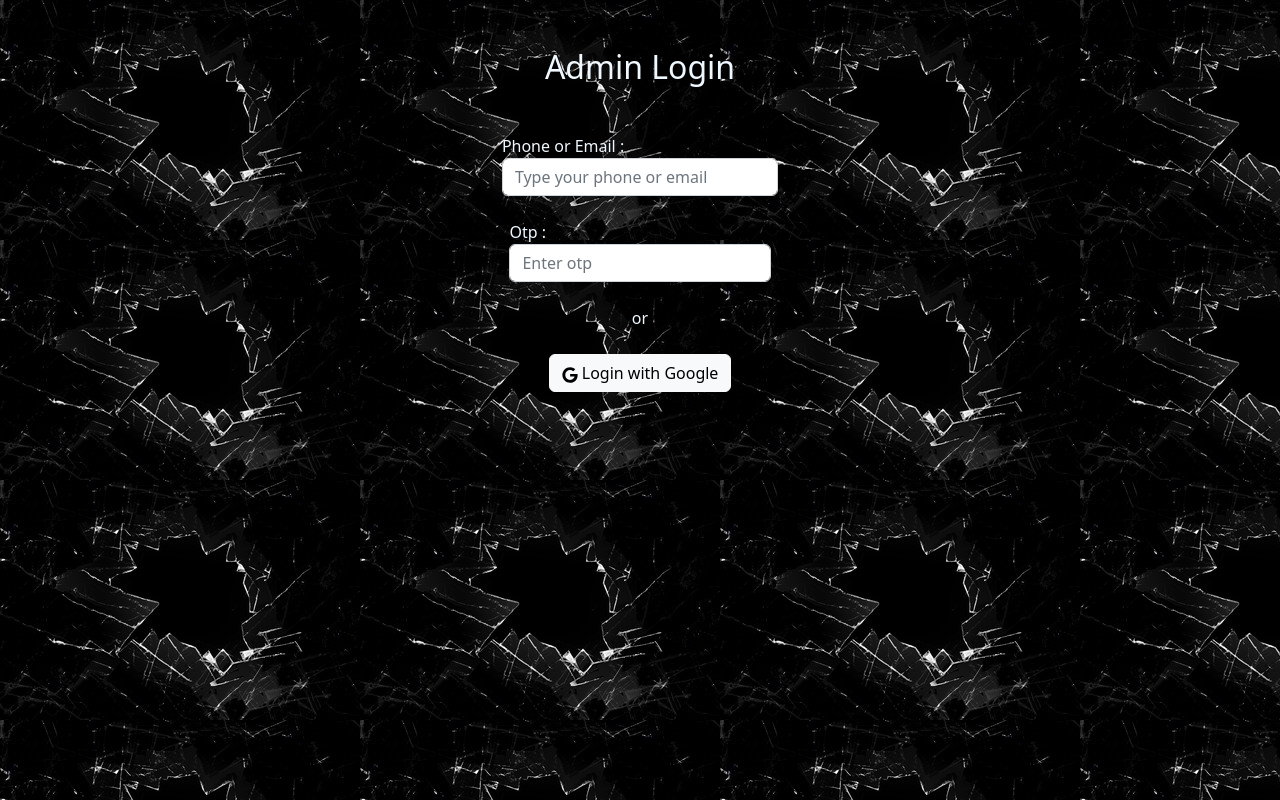
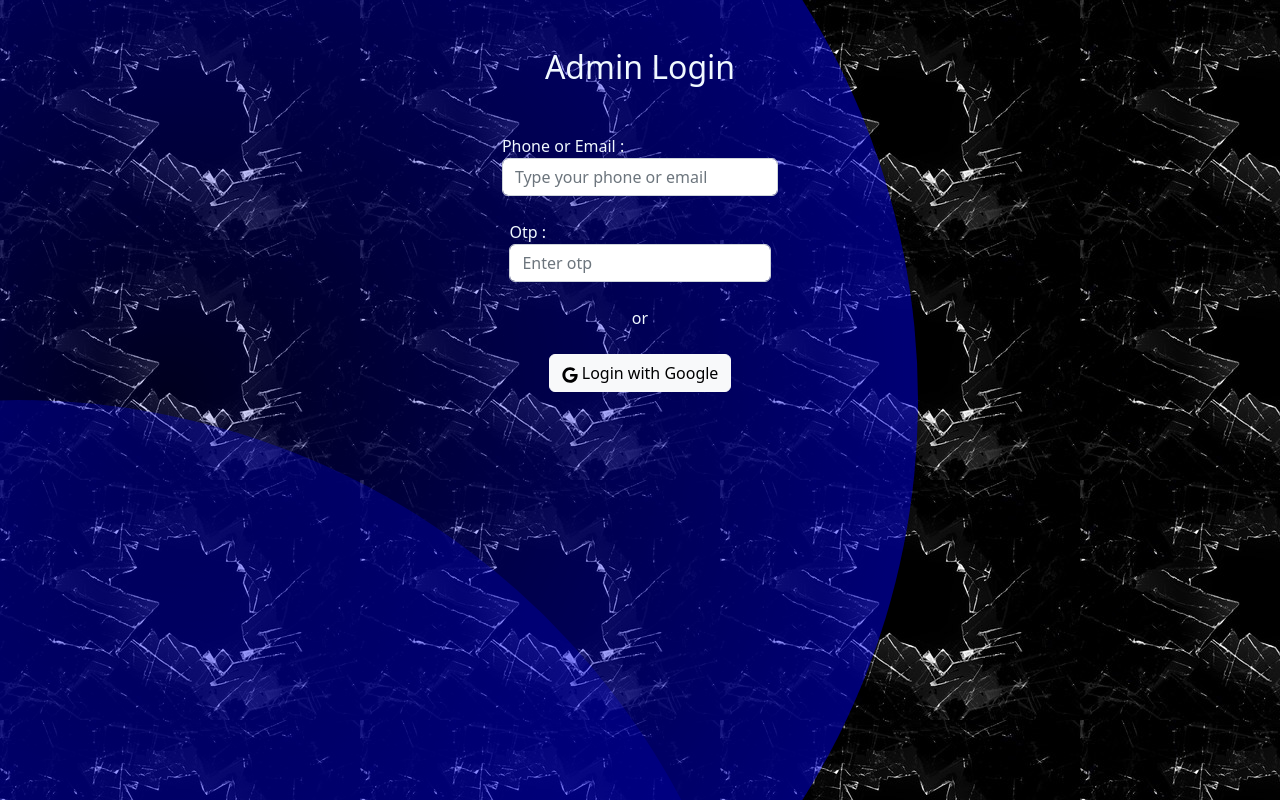
Before and after one commit to mohdkamleen/backstopindia-frontend, a React (Create React App) app: page /admin in a window 1280 px wide. Built offline with nearby package versions, Linux system fonts and the light colour scheme.

Commit message:
change admin design

```diff
--- a/src/admin/login.jsx
+++ b/src/admin/login.jsx
@@ -25,6 +25,8 @@ const Login = () => {
       <center>or</center> <br />
       <button className='btn btn-light d-block m-auto'><FaGoogle /> Login with Google</button>
 
+
+      <div className='admin-login-circle'></div>
     </>
   )
 }
--- a/src/css/index.css
+++ b/src/css/index.css
@@ -116,6 +116,30 @@ table {
   color: rgb(212, 212, 212);
 }
 
+.admin-login-circle {
+  height: 1500px;
+  width: 1500px;
+  background: radial-gradient(rgba(0, 0, 255, 0.176), rgba(0, 0, 255, 0.639));
+  position: fixed;
+  top: 50%;
+  right: 40%;
+  border-radius: 50%;
+  z-index: -1;
+  opacity: 0.6;
+}
+
+.admin-login-circle::after {
+  content: "";
+  height: 1500px;
+  width: 1500px;
+  background: radial-gradient(rgba(0, 0, 255, 0.199), blue);
+  position: absolute;
+  top: -50%;
+  right: -10%;
+  border-radius: 50%;
+  z-index: -1;
+}
+
 .copyright {
   background: rgb(106, 106, 106);
   padding-bottom: 20px;
--- a/src/css/index.scss
+++ b/src/css/index.scss
@@ -141,6 +141,31 @@ table{
     }
 }
 
+.admin-login-circle{
+    height: 1500px;
+    width: 1500px;
+    background: radial-gradient(rgba(0, 0, 255, 0.176),rgba(0, 0, 255, 0.639));
+    position: fixed;
+    top: 50%;
+    right: 40%;
+    border-radius: 50%;
+    z-index: -1;
+    opacity: .6;
+}
+
+.admin-login-circle::after{
+    content: "";
+    height: 1500px;
+    width: 1500px;
+    background: radial-gradient(rgba(0, 0, 255, 0.199),blue);
+    position: absolute;
+    top: -50%;
+    right: -10%;
+    border-radius: 50%;
+    z-index: -1;
+}
+
+
 // this is for copyright
 
 .copyright {
```
Also changed, not shown: 1 other file (tests, documents, lock files or other folders).
